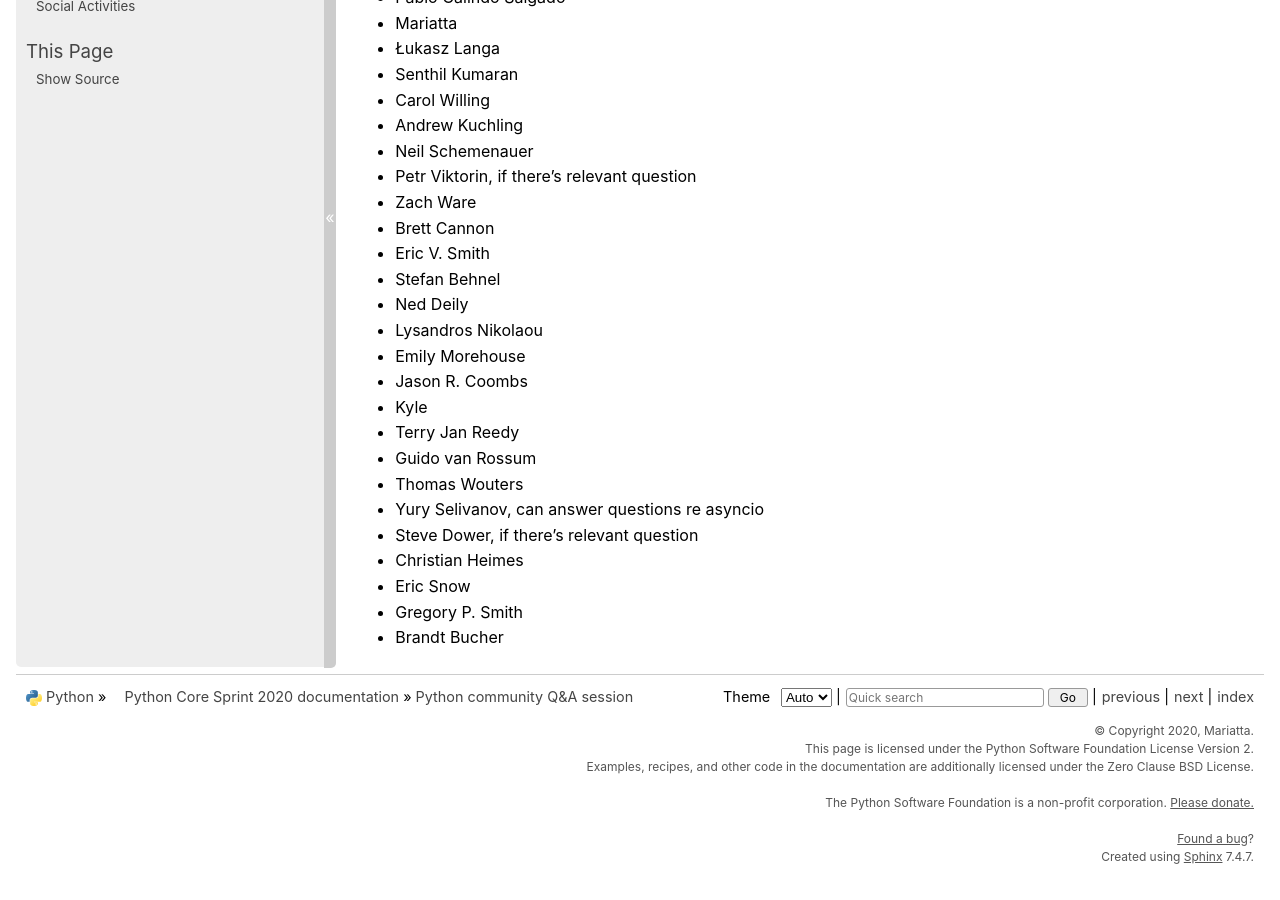
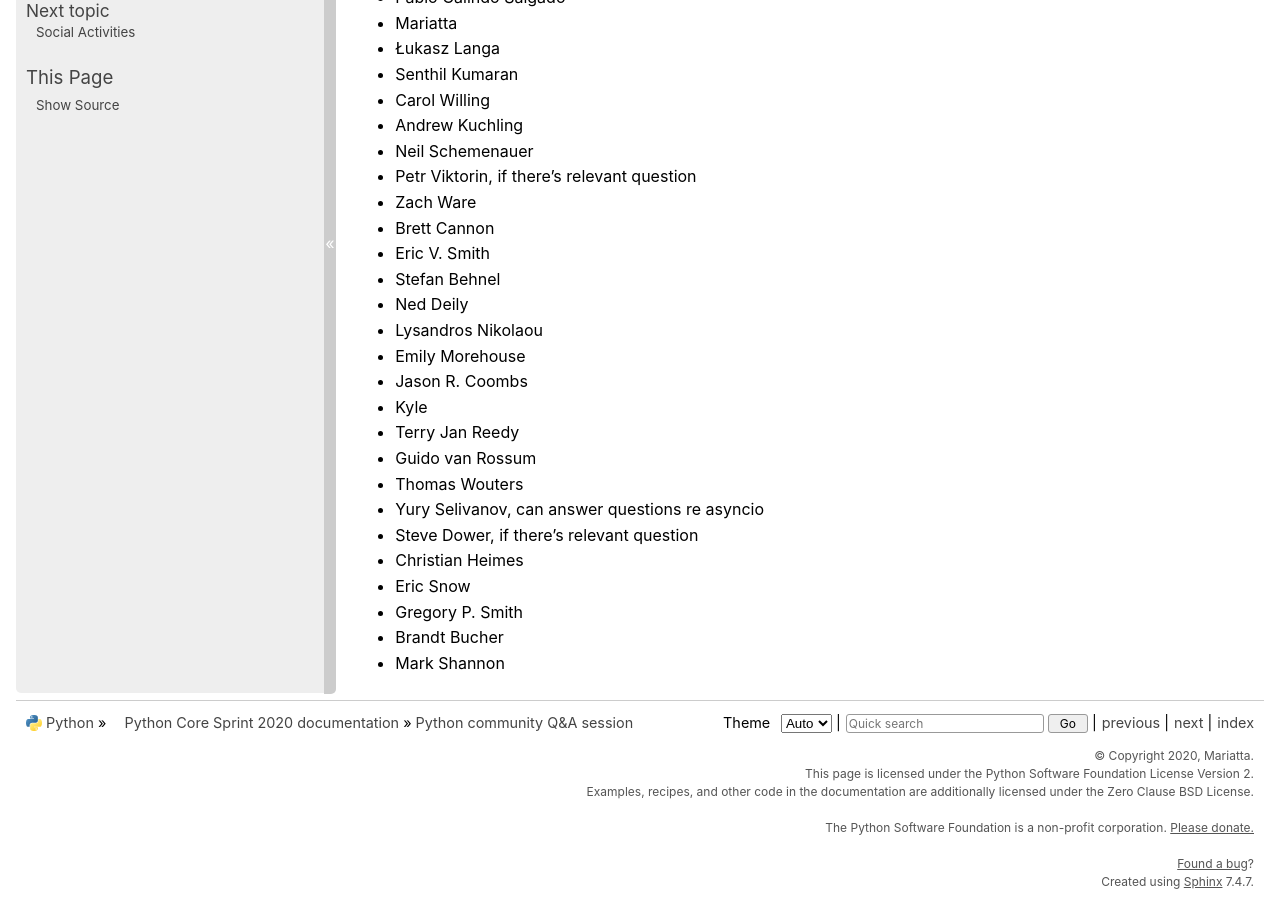
Before and after one commit to python/core-sprint, a Sphinx documentation site: the page built from docs/community_qa.rst, in a window 1280 px wide and 900 px high, scrolled down 567 px. Built offline with Sphinx 7.4.7, drawn with Linux system fonts in a browser that asks for light colours; before the commit the page ends 1442 px from its top, so only the background shows below that.

Commit message:
Add Mark Shannon to Q&A (#45)

```diff
--- a/docs/community_qa.rst
+++ b/docs/community_qa.rst
@@ -49,6 +49,7 @@ Core devs participating in the Community Q&A
 - Eric Snow
 - Gregory P. Smith
 - Brandt Bucher
+- Mark Shannon
 
 
 .. _slido: https://app.sli.do/event/d4ifvw2o/live/questions
```
